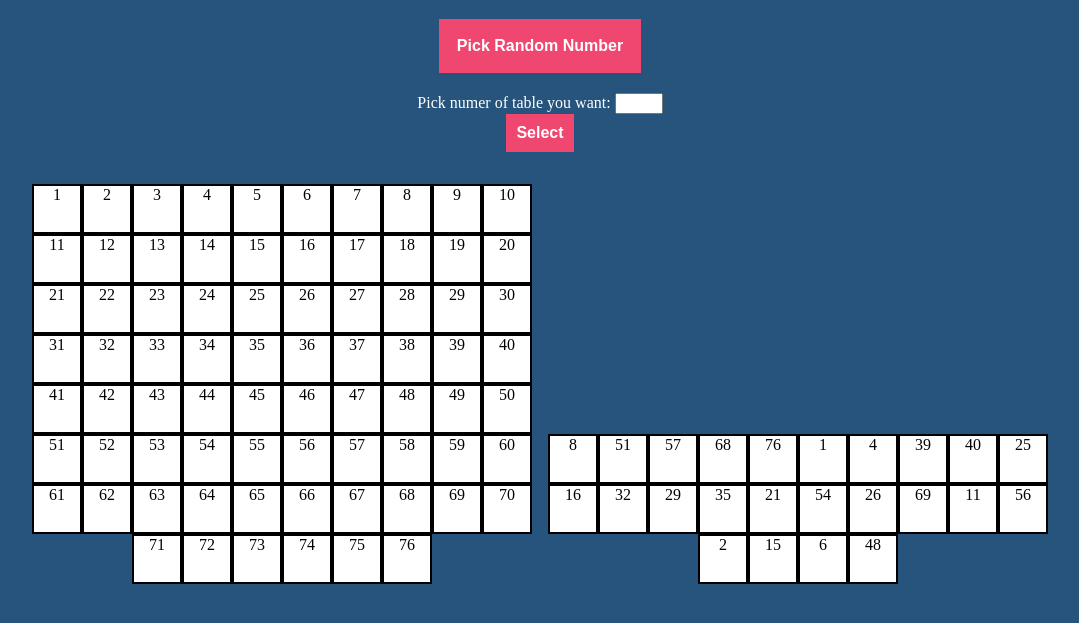
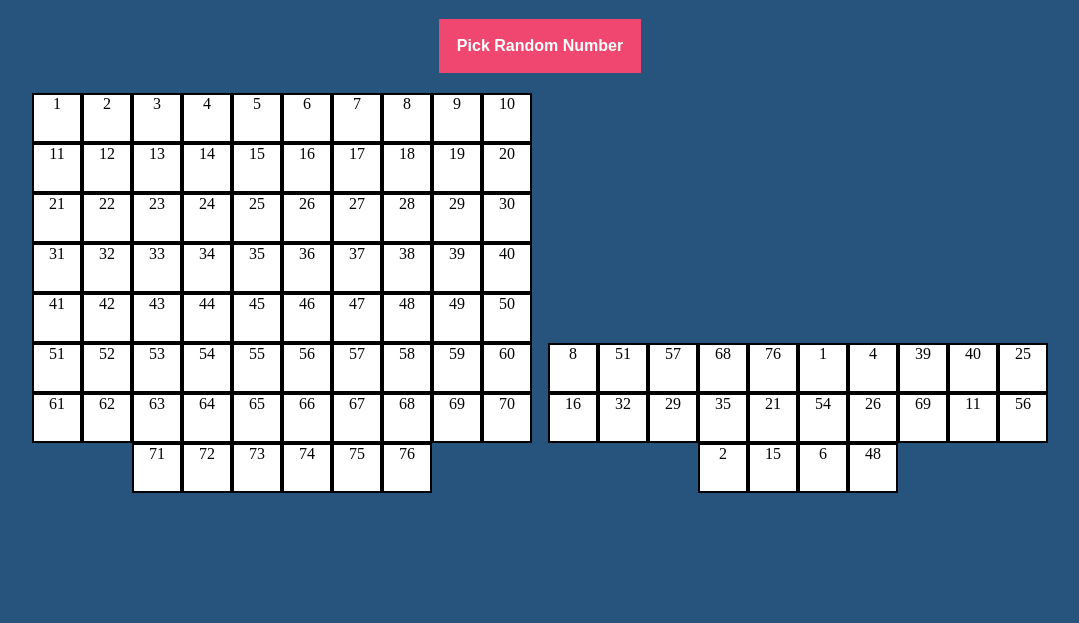
Before and after one commit to MrMax01/S3-L4-Coding-Live, a plain HTML site: page index.html in a window 1280 px wide. Shown: the part 61-684 px from the top of the page, without its empty margins (100-1179 px from the left). Drawn offline with Linux system fonts and the light colour scheme.

Commit message:
back when js was ok

```diff
--- a/index.html
+++ b/index.html
@@ -10,10 +10,6 @@
     <h1>Tombola</h1>
     <main>
       <button id="randomNumber">Pick Random Number</button>
-      <div id="box-form">
-        <label for="num">Pick numer of table you want: <input type="number" min="1" max="3" /></label>
-        <button id="select">Select</button>
-      </div>
       <section id="tabella" class="mezzoSchermo"></section>
       <section id="tabellaGiocatore" class="mezzoSchermo"></section>
     </main>
--- a/style.css
+++ b/style.css
@@ -12,16 +12,13 @@ body {
   background-color: #26547c;
   color: white;
 }
-div:not(#box-form) {
+div {
   display: inline-block;
   border: 2px solid black;
   width: 50px;
   height: 50px;
   background-color: white;
   color: black;
-}
-#box-form {
-  margin-bottom: 2em;
 }
 button {
   display: block;
@@ -34,9 +31,6 @@ button {
   background-color: #ef476f;
   color: white;
   padding: 1em;
-}
-#select {
-  padding: 0.5em;
 }
 p {
   text-align: center;
```
